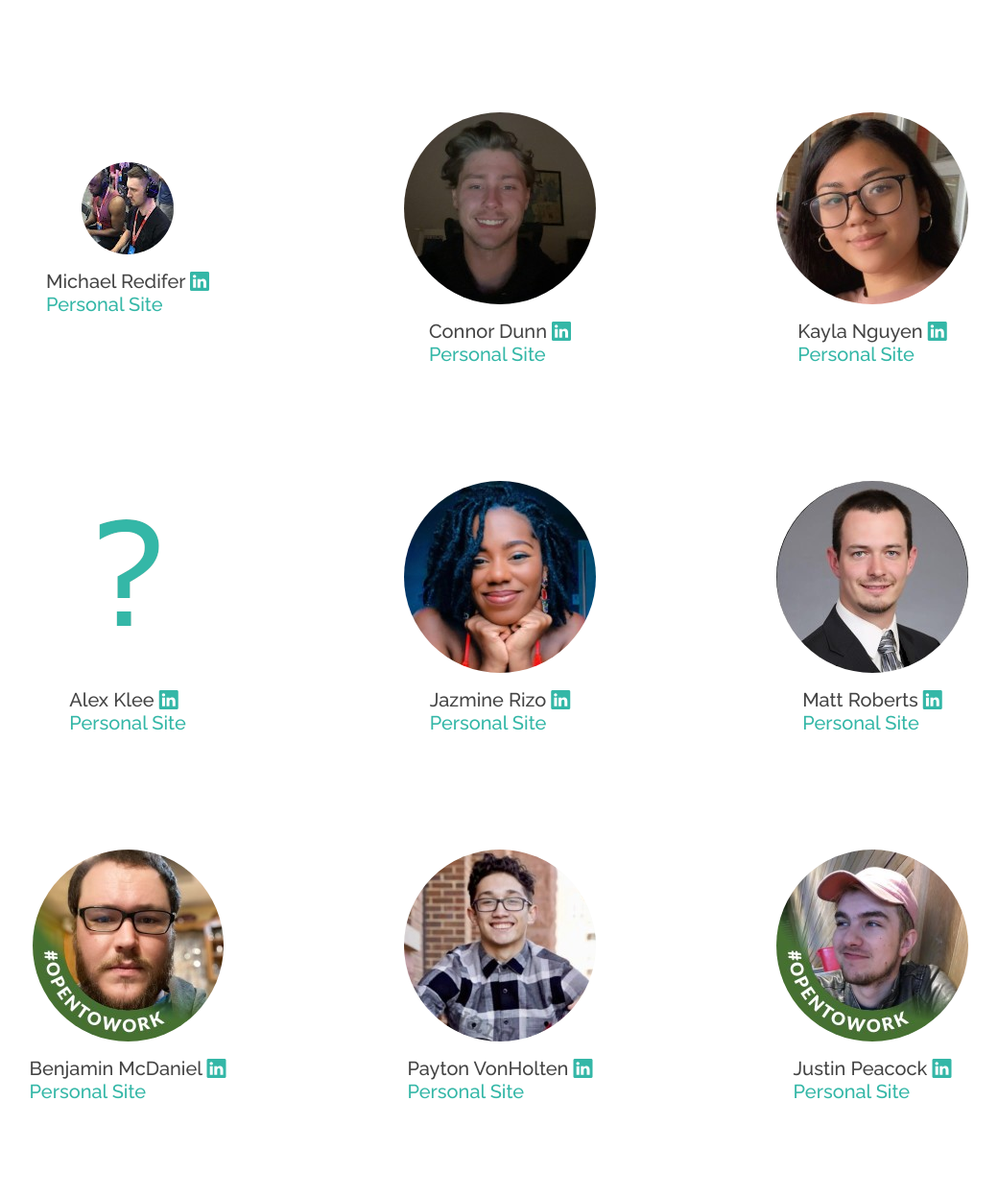
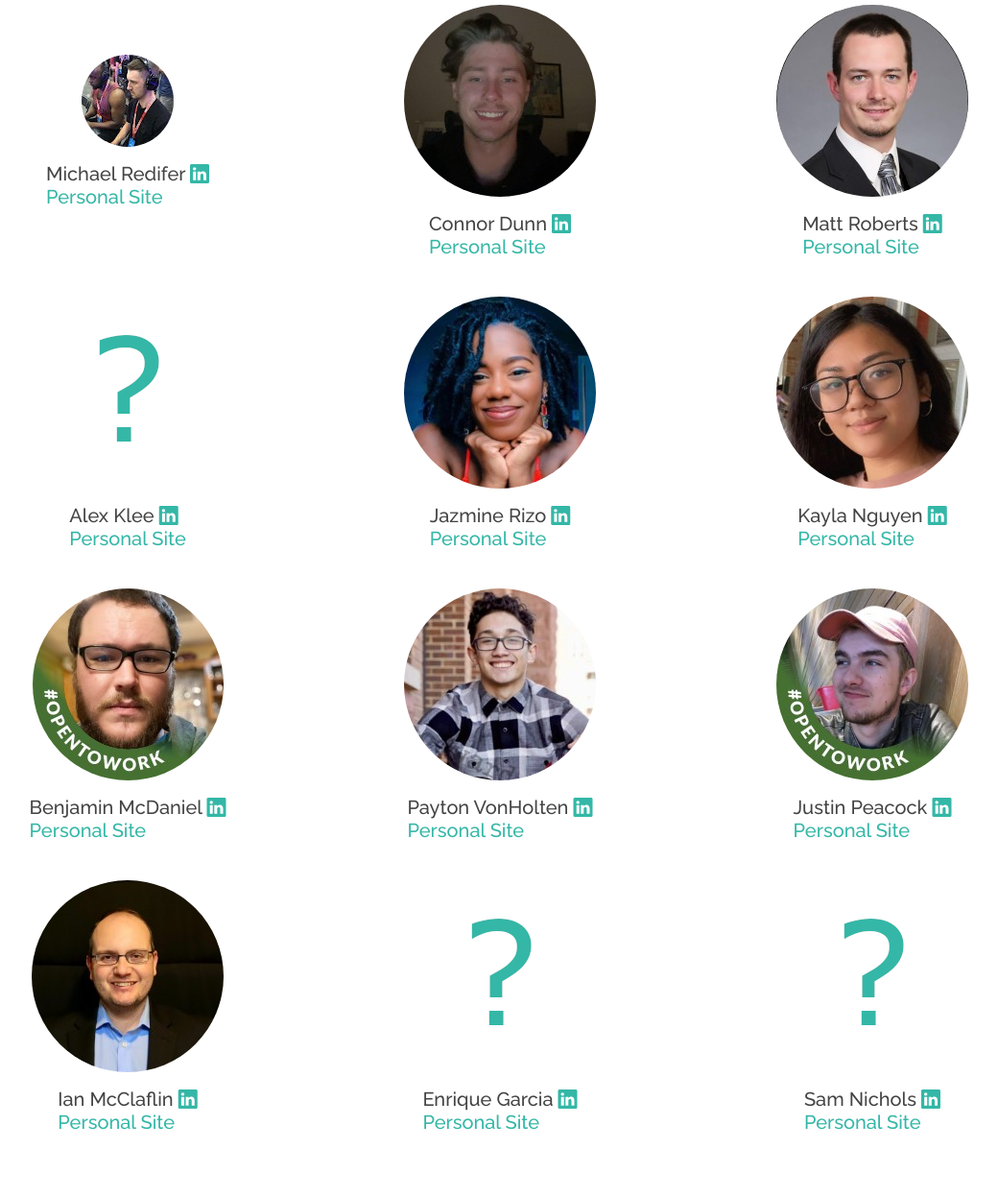
Before and after one commit to romeobagunu/PersonalSite, a plain HTML site: page PersonalSite/classmates.html in a window 1280 px wide. Shown: the part 533-1780 px from the top of the page at 96% size, without its empty margins (119-1159 px from the left). Drawn offline with nearby package versions, Linux system fonts and the light colour scheme.

Commit message:
Final touches to every page. Fixed an extra class in the navbar. Fixed the title tags.

```diff
--- a/PersonalSite/classmates.html
+++ b/PersonalSite/classmates.html
@@ -5,7 +5,7 @@
     <meta charset="utf-8">
     <meta content="width=device-width, initial-scale=1.0" name="viewport">
 
-    <title>Home | Romeo Bagunu</title>
+    <title>Links | Romeo Bagunu</title>
     <meta content="Personal site for KC web developer Romeo Bagunu." name="description">
     <meta content="Web Development, Full Stack, .NET" name="keywords">
 
@@ -62,7 +62,7 @@
 
             <div class="header-social-links">
                 <a href="https://www.linkedin.com/in/romeo-bagunu/" class="linkedin" target="_blank"><i class="bi bi-linkedin"></i></a>
-                <a href="https://github.com/romeobagunu" target="_blank" class="twitter"><i class="bi bi-github"></i></a>
+                <a href="https://github.com/romeobagunu" target="_blank"><i class="bi bi-github"></i></a>
             </div>
 
         </div>
@@ -73,8 +73,8 @@
             <div class="section-title">
                 <h2>Centriq Classmates</h2>
             </div>
-            <div class="row py-5 d-flex justify-content-center">
-                <div class="col-lg-4 col-md-6 d-flex justify-content-center flex-column">
+            <div class="row d-flex justify-content-center">
+                <div class="pt-3 col-lg-4 col-md-6 d-flex justify-content-center flex-column">
                     <div class="mx-auto">
                         <a href="http://mckinneywebdev.com" target="_blank"><img src="/assets/img/classmates/Sean.jpg" class="classmate-img" alt="Profile picture of my classmate Sean." /></a>
                     </div>
@@ -87,7 +87,7 @@
                         </h5>
                     </div>
                 </div>
-                <div class="col-lg-4 col-md-6 d-flex justify-content-center flex-column">
+                <div class="pt-3 col-lg-4 col-md-6 d-flex justify-content-center flex-column">
                     <div class="mx-auto">
                         <a href="http://zaksisler.com/" target="_blank"><img src="/assets/img/classmates/Zak.jpg" class="classmate-img" alt="Profile picture of my classmate Zak." /></a>
                     </div>
@@ -100,7 +100,7 @@
                         </h5>
                     </div>
                 </div>
-                <div class="col-lg-4 col-md-6 d-flex justify-content-center flex-column">
+                <div class="pt-3 col-lg-4 col-md-6 d-flex justify-content-center flex-column">
                     <div class="mx-auto">
                         <a href="http://austinwallace.net/" target="_blank"><img src="/assets/img/classmates/Austin.jpg" class="classmate-img" alt="Profile picture of my classmate Austin." /></a>
                     </div>
@@ -114,8 +114,8 @@
                     </div>
                 </div>
             </div>
-            <div class="row py-5 d-flex justify-content-center">
-                <div class="col-lg-4 col-md-6 d-flex justify-content-center flex-column">
+            <div class="row d-flex justify-content-center">
+                <div class="pt-3 col-lg-4 col-md-6 d-flex justify-content-center flex-column">
                     <div class="mx-auto">
                         <a href="http://michaelredifer.com/" target="_blank"><img src="/assets/img/classmates/Michael.jpg" class="classmate-img" alt="Profile picture of my classmate Michael." /></a>
                     </div>
@@ -128,7 +128,7 @@
                         </h5>
                     </div>
                 </div>
-                <div class="col-lg-4 col-md-6 d-flex justify-content-center flex-column">
+                <div class="pt-3 col-lg-4 col-md-6 d-flex justify-content-center flex-column">
                     <div class="mx-auto">
                         <a href="http://fountaincitydev.com/" target="_blank"><img src="/assets/img/classmates/Connor.jpg" class="classmate-img" alt="Profile picture of my classmate Connor." /></a>
                     </div>
@@ -141,7 +141,48 @@
                         </h5>
                     </div>
                 </div>
-                <div class="col-lg-4 col-md-6 d-flex justify-content-center flex-column">
+                <div class="pt-3 col-lg-4 col-md-6 d-flex justify-content-center flex-column">
+                    <div class="mx-auto">
+                        <a href="http://mattroberts-dev.com/" target="_blank"><img src="/assets/img/classmates/Matt.jpg" class="classmate-img" alt="Profile picture of my classmate Matt." /></a>
+                    </div>
+                    <div class="mx-auto p-3">
+                        <h5>
+                            Matt Roberts
+                            <a href="https://www.linkedin.com/in/mattroberts-dev/" class="linkedin" target="_blank"><i class="bi bi-linkedin"></i></a>
+                            <br />
+                            <a href="http://mattroberts-dev.com/" target="_blank">Personal Site</a>
+                        </h5>
+                    </div>
+                </div>
+            </div>
+            <div class="row d-flex justify-content-center">
+                <div class="pt-3 col-lg-4 col-md-6 d-flex justify-content-center flex-column">
+                    <div class="mx-auto">
+                        <a href="http://alexklee.net/" target="_blank"><img src="/assets/img/classmates/Placeholder.png" class="classmate-img" alt="Profile picture of my classmate Alex." /></a>
+                    </div>
+                    <div class="mx-auto p-3">
+                        <h5>
+                            Alex Klee
+                            <a href="https://www.linkedin.com/in/alex-klee-6b962a232/" class="linkedin" target="_blank"><i class="bi bi-linkedin"></i></a>
+                            <br />
+                            <a href="http://alexklee.net/" target="_blank">Personal Site</a>
+                        </h5>
+                    </div>
+                </div>
+                <div class="pt-3 col-lg-4 col-md-6 d-flex justify-content-center flex-column">
+                    <div class="mx-auto">
+                        <a href="http://jazminerizo.com/" target="_blank"><img src="/assets/img/classmates/Jazmine.jpg" class="classmate-img" alt="Profile picture of my classmate Jazmine." /></a>
+                    </div>
+                    <div class="mx-auto p-3">
+                        <h5>
+                            Jazmine Rizo
+                            <a href="https://www.linkedin.com/in/jazmine-rizo-7aa283232/" class="linkedin" target="_blank"><i class="bi bi-linkedin"></i></a>
+                            <br />
+                            <a href="http://jazminerizo.com/" target="_blank">Personal Site</a>
+                        </h5>
+                    </div>
+                </div>
+                <div class="pt-3 col-lg-4 col-md-6 d-flex justify-content-center flex-column">
                     <div class="mx-auto">
                         <a href="http://kaylawin.com" target="_blank"><img src="/assets/img/classmates/Kayla.jpg" class="classmate-img" alt="Profile picture of my classmate Kayla." /></a>
                     </div>
@@ -155,49 +196,8 @@
                     </div>
                 </div>
             </div>
-            <div class="row py-5 d-flex justify-content-center">
-                <div class="col-lg-4 col-md-6 d-flex justify-content-center flex-column">
-                    <div class="mx-auto">
-                        <a href="http://alexklee.net/" target="_blank"><img src="/assets/img/classmates/Placeholder.png" class="classmate-img" alt="Profile picture of my classmate Alex." /></a>
-                    </div>
-                    <div class="mx-auto p-3">
-                        <h5>
-                            Alex Klee
-                            <a href="https://www.linkedin.com/in/alex-klee-6b962a232/" class="linkedin" target="_blank"><i class="bi bi-linkedin"></i></a>
-                            <br />
-                            <a href="http://alexklee.net/" target="_blank">Personal Site</a>
-                        </h5>
-                    </div>
-                </div>
-                <div class="col-lg-4 col-md-6 d-flex justify-content-center flex-column">
-                    <div class="mx-auto">
-                        <a href="http://jazminerizo.com/" target="_blank"><img src="/assets/img/classmates/Jazmine.jpg" class="classmate-img" alt="Profile picture of my classmate Jazmine." /></a>
-                    </div>
-                    <div class="mx-auto p-3">
-                        <h5>
-                            Jazmine Rizo
-                            <a href="https://www.linkedin.com/in/jazmine-rizo-7aa283232/" class="linkedin" target="_blank"><i class="bi bi-linkedin"></i></a>
-                            <br />
-                            <a href="http://jazminerizo.com/" target="_blank">Personal Site</a>
-                        </h5>
-                    </div>
-                </div>
-                <div class="col-lg-4 col-md-6 d-flex justify-content-center flex-column">
-                    <div class="mx-auto">
-                        <a href="http://mattroberts-dev.com/" target="_blank"><img src="/assets/img/classmates/Matt.jpg" class="classmate-img" alt="Profile picture of my classmate Matt." /></a>
-                    </div>
-                    <div class="mx-auto p-3">
-                        <h5>
-                            Matt Roberts
-                            <a href="https://www.linkedin.com/in/mattroberts-dev/" class="linkedin" target="_blank"><i class="bi bi-linkedin"></i></a>
-                            <br />
-                            <a href="http://mattroberts-dev.com/" target="_blank">Personal Site</a>
-                        </h5>
-                    </div>
-                </div>
-            </div>
-            <div class="row py-5 d-flex justify-content-center">
-                <div class="col-lg-4 col-md-6 d-flex justify-content-center flex-column">
+            <div class="row d-flex justify-content-center">
+                <div class="pt-3 col-lg-4 col-md-6 d-flex justify-content-center flex-column">
                     <div class="mx-auto">
                         <a href="#" target="_blank"><img src="/assets/img/classmates/Ben.jpg" class="classmate-img" alt="Profile picture of my classmate Ben." /></a>
                     </div>
@@ -210,7 +210,7 @@
                         </h5>
                     </div>
                 </div>
-                <div class="col-lg-4 col-md-6 d-flex justify-content-center flex-column">
+                <div class="pt-3 col-lg-4 col-md-6 d-flex justify-content-center flex-column">
                     <div class="mx-auto">
                         <a href="http://paytonvon.com/" target="_blank"><img src="/assets/img/classmates/Payton.jpg" class="classmate-img" alt="Profile picture of my classmate Payton." /></a>
                     </div>
@@ -223,7 +223,7 @@
                         </h5>
                     </div>
                 </div>
-                <div class="col-lg-4 col-md-6 d-flex justify-content-center flex-column">
+                <div class="pt-3 col-lg-4 col-md-6 d-flex justify-content-center flex-column">
                     <div class="mx-auto">
                         <a href="http://projectpeacock.net/" target="_blank"><img src="/assets/img/classmates/Justin.jpg" class="classmate-img" alt="Profile picture of my classmate Justin." /></a>
                     </div>
@@ -237,8 +237,8 @@
                     </div>
                 </div>
             </div>
-            <div class="row py-5 d-flex justify-content-center">
-                <div class="col-lg-4 col-md-6 d-flex justify-content-center flex-column">
+            <div class="row d-flex justify-content-center">
+                <div class="pt-3 col-lg-4 col-md-6 d-flex justify-content-center flex-column">
                     <div class="mx-auto">
                         <a href="#" target="_blank"><img src="/assets/img/classmates/Ian.jpg" class="classmate-img" alt="Profile picture of my classmate Ian." /></a>
                     </div>
@@ -251,7 +251,7 @@
                         </h5>
                     </div>
                 </div>
-                <div class="col-lg-4 col-md-6 d-flex justify-content-center flex-column">
+                <div class="pt-3 col-lg-4 col-md-6 d-flex justify-content-center flex-column">
                     <div class="mx-auto">
                         <a href="#" target="_blank"><img src="/assets/img/classmates/Placeholder.png" class="classmate-img" alt="Profile picture of my classmate Enrique." /></a>
                     </div>
@@ -264,7 +264,7 @@
                         </h5>
                     </div>
                 </div>
-                <div class="col-lg-4 col-md-6 d-flex justify-content-center flex-column">
+                <div class="pt-3 col-lg-4 col-md-6 d-flex justify-content-center flex-column">
                     <div class="mx-auto">
                         <a href="#" target="_blank"><img src="/assets/img/classmates/Placeholder.png" class="classmate-img" alt="Profile picture of my classmate Sam." /></a>
                     </div>
@@ -298,7 +298,7 @@
     </footer><!-- End  Footer -->
 
     <div id="preloader"></div>
-    <a href="#" class="back-to-top d-flex align-items-center justify-content-center"><i class="bi bi-arrow py-5 gx-5 p-2-up-short"></i></a>
+    <a href="#" class="back-to-top d-flex align-items-center justify-content-center"><i class="bi bi-arrow gx-5 p-2-up-short"></i></a>
 
     <!-- Vendor JS Files -->
     <script src="assets/vendor/purecounter/purecounter.js"></script>
```
Also changed, not shown: PersonalSite/about.html (+2 -2 lines), PersonalSite/contact.html (+1 -1 lines), PersonalSite/index.html (+1 -1 lines), PersonalSite/portfolio.html (+1 -1 lines), PersonalSite/resume.html (+1 -1 lines).
